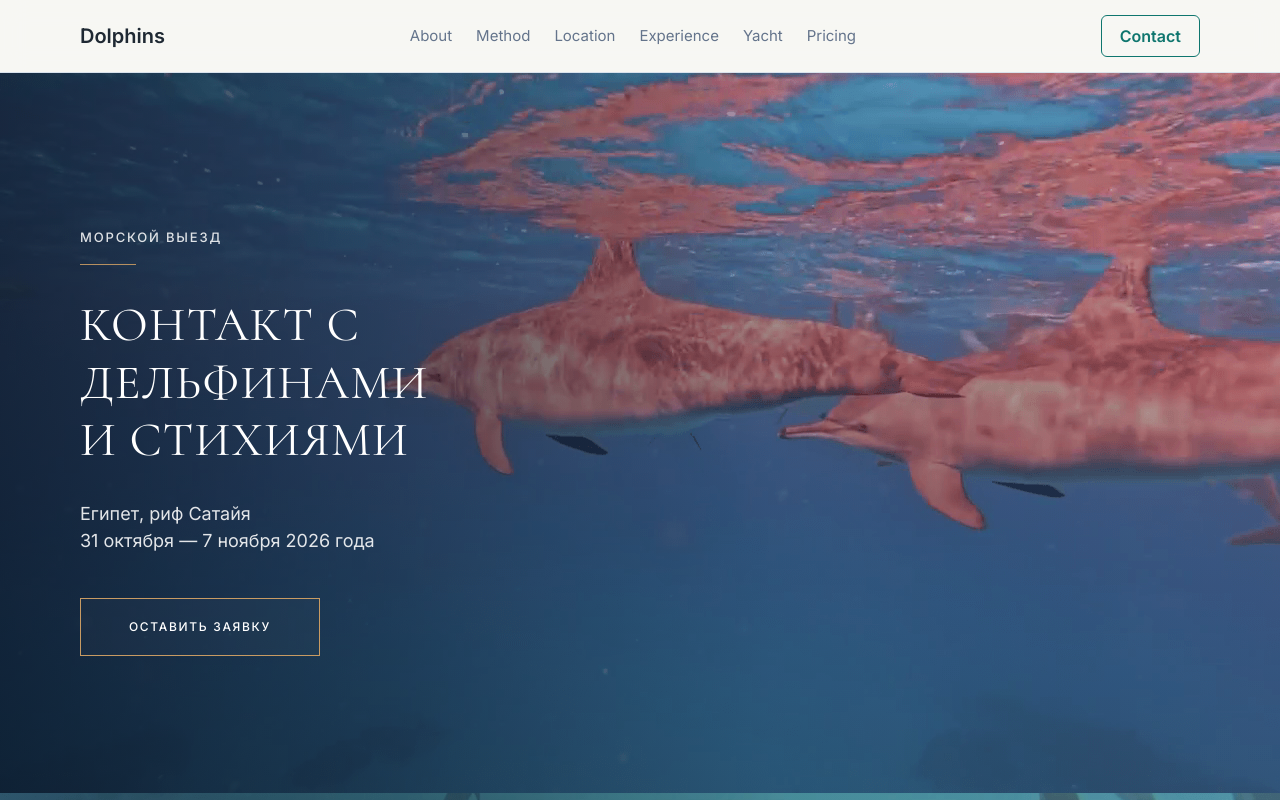
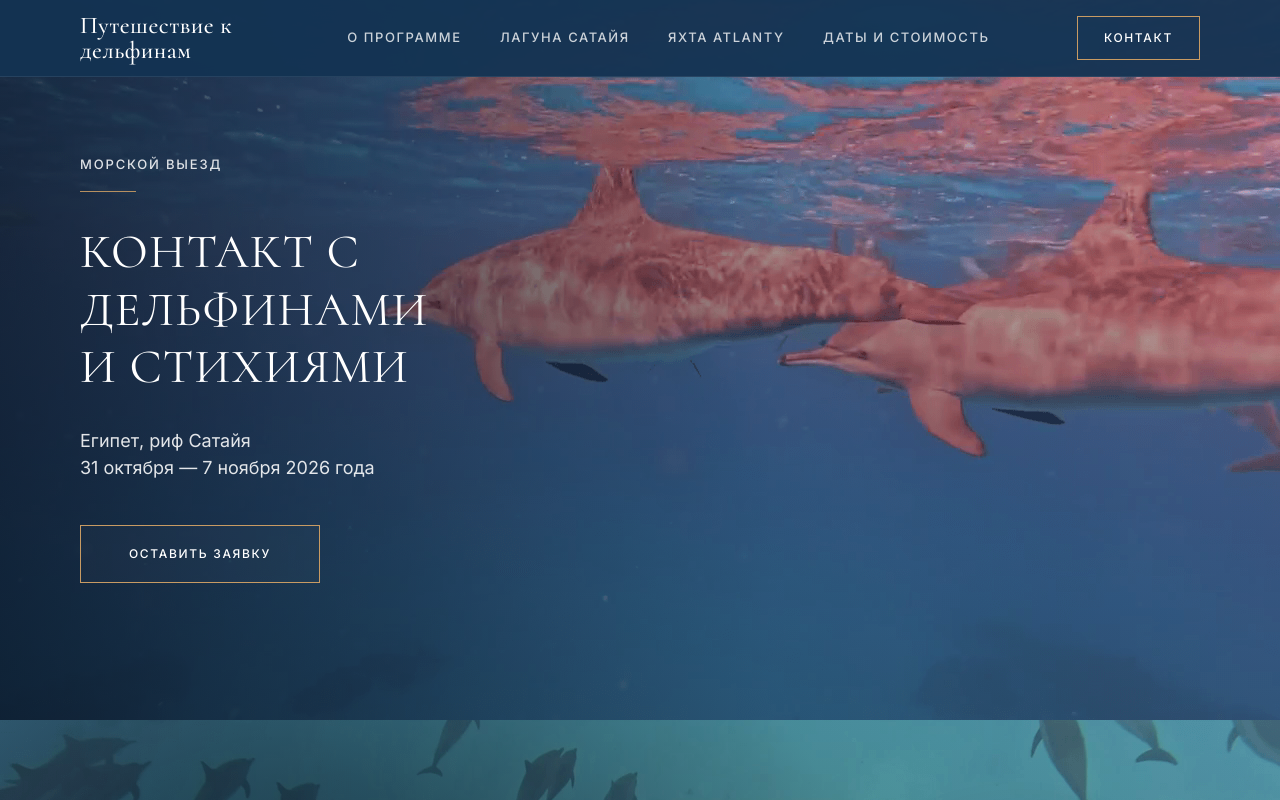
Before and after one commit to DariaKott/dolphins-website, a Next.js app: page / in a window 1280 px wide. Shown: the top 800 px of the page. Built offline with nearby package versions, Linux system fonts and the light colour scheme.

Commit message:
update Header design

```diff
--- a/src/app/layout.tsx
+++ b/src/app/layout.tsx
@@ -9,8 +9,8 @@ type RootLayoutProps = {
 };
 
 export const metadata: Metadata = {
-  title: "Dolphins Yacht Experience",
-  description: "A structured landing page foundation for a yacht experience.",
+  title: "Путешествие к дельфинам",
+  description: "Морской выезд к свободным дельфинам в лагуне Сатайя.",
 };
 
 const cormorant = Cormorant({
--- a/src/components/Header/Header.module.scss
+++ b/src/components/Header/Header.module.scss
@@ -1,49 +1,82 @@
 .header {
-  position: sticky;
+  position: fixed;
   top: 0;
-  z-index: 10;
-  border-bottom: 1px solid var(--color-border);
-  background: rgba(247, 247, 243, 0.92);
-  backdrop-filter: blur(12px);
+  z-index: 50;
+  width: 100%;
+  // border-bottom: 1px solid rgba(255, 255, 255, 0.1);
+  // background: rgba(5, 18, 32, 0.86);
+  // backdrop-filter: blur(14px);
+   background: rgba(19, 51, 83, 0.95);
+  backdrop-filter: blur(32px);
+  -webkit-backdrop-filter: blur(32px);
+  border-bottom: 1px solid rgba(255, 255, 255, 0.08);
 }
 
 .inner {
   display: flex;
   align-items: center;
   justify-content: space-between;
-  min-height: 72px;
+  min-height: 76px;
   gap: 32px;
 }
 
 .logo {
-  font-size: 20px;
-  font-weight: 700;
+  max-width: 180px;
+  color: #ffffff;
+  font-family: var(--font-heading), Georgia, serif;
+  font-size: 24px;
+  font-weight: 500;
+  letter-spacing: 0.02em;
+  line-height: 1.05;
 }
 
 .nav {
   display: flex;
   align-items: center;
   justify-content: center;
-  gap: 24px;
-  color: var(--color-muted);
-  font-size: 15px;
+  gap: clamp(24px, 3vw, 44px);
+}
+
+.nav a {
+  color: rgba(255, 255, 255, 0.78);
+  font-family: var(--font-body), sans-serif;
+  font-size: 13px;
+  font-weight: 500;
+  letter-spacing: 0.12em;
+  text-transform: uppercase;
+  transition: color 180ms ease;
+
+  &:hover {
+    color: #ffffff;
+  }
 }
 
 .cta {
   display: inline-flex;
-  min-height: 42px;
+  min-height: 44px;
   align-items: center;
   justify-content: center;
-  border: 1px solid var(--color-accent);
-  border-radius: 6px;
-  padding: 0 18px;
-  color: var(--color-accent);
-  font-weight: 700;
+  border: 1px solid var(--color-gold);
+  padding: 0 26px;
+  color: #ffffff;
+  font-family: var(--font-body), sans-serif;
+  font-size: 12px;
+  font-weight: 500;
+  letter-spacing: 0.14em;
+  text-transform: uppercase;
+  transition:
+    background-color 180ms ease,
+    border-color 180ms ease,
+    color 180ms ease;
+
+  &:hover {
+    background: rgba(200, 155, 99, 0.1);
+  }
 }
 
 @media (max-width: 900px) {
   .inner {
-    min-height: 64px;
+    min-height: 68px;
   }
 
   .nav {
@@ -52,8 +85,14 @@
 }
 
 @media (max-width: 480px) {
+  .logo {
+    max-width: 150px;
+    font-size: 20px;
+  }
+
   .cta {
-    min-height: 38px;
-    padding: 0 14px;
+    min-height: 40px;
+    padding: 0 18px;
+    font-size: 11px;
   }
 }
--- a/src/components/Header/Header.tsx
+++ b/src/components/Header/Header.tsx
@@ -1,25 +1,34 @@
 import styles from "./Header.module.scss";
 
-const navItems = ["About", "Method", "Location", "Experience", "Yacht", "Pricing"];
+const navItems = [
+  { label: "О программе", href: "#method" },
+  { label: "Лагуна Сатайя", href: "#location" },
+  { label: "Яхта ATLANTY", href: "#yacht" },
+  { label: "Даты и стоимость", href: "#pricing" },
+];
 
 export const Header = () => {
   return (
     <header className={styles.header}>
       <div className={`${styles.inner} container`}>
-        <a className={styles.logo} href="#top" aria-label="Dolphins home">
-          Dolphins
+        <a
+          className={styles.logo}
+          href="#top"
+          aria-label="Путешествие к дельфинам"
+        >
+          Путешествие к дельфинам
         </a>
 
-        <nav className={styles.nav} aria-label="Main navigation">
+        <nav className={styles.nav} aria-label="Основная навигация">
           {navItems.map((item) => (
-            <a key={item} href={`#${item.toLowerCase()}`}>
-              {item}
+            <a key={item.href} href={item.href}>
+              {item.label}
             </a>
           ))}
         </nav>
 
         <a className={styles.cta} href="#contact">
-          Contact
+          Контакт
         </a>
       </div>
     </header>
```
Also changed, not shown: src/app/icon.svg (added).
